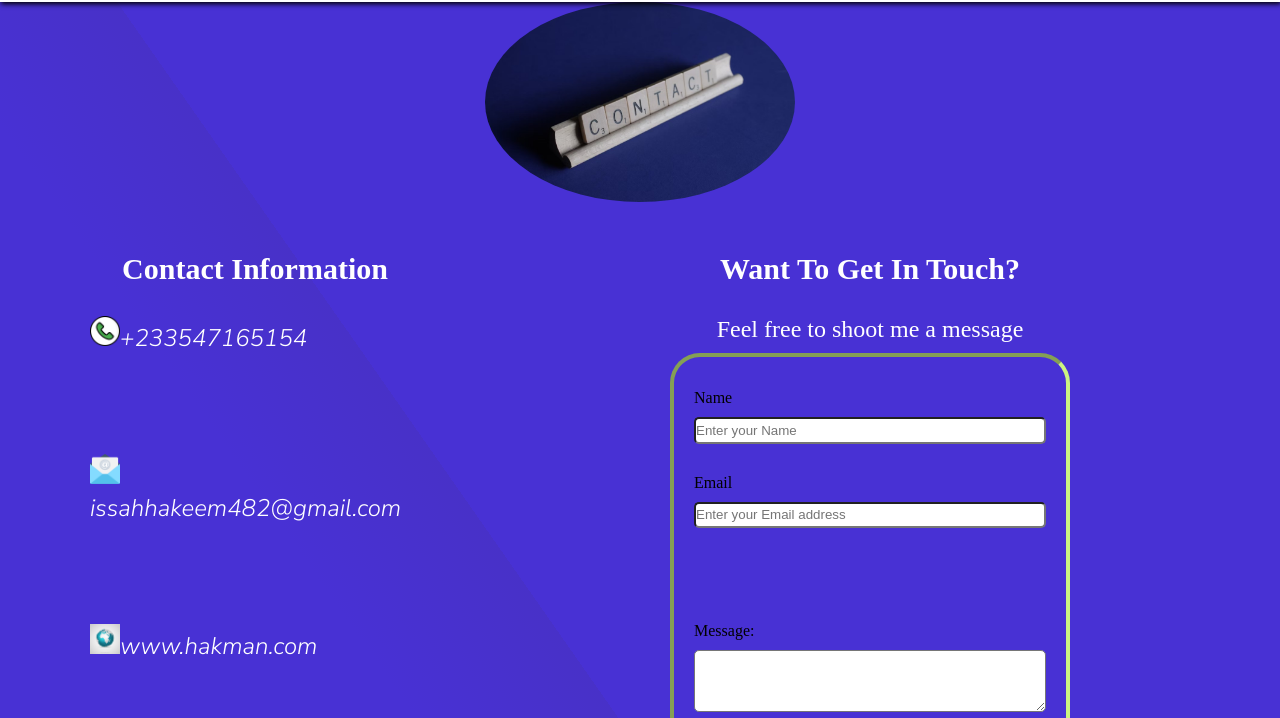
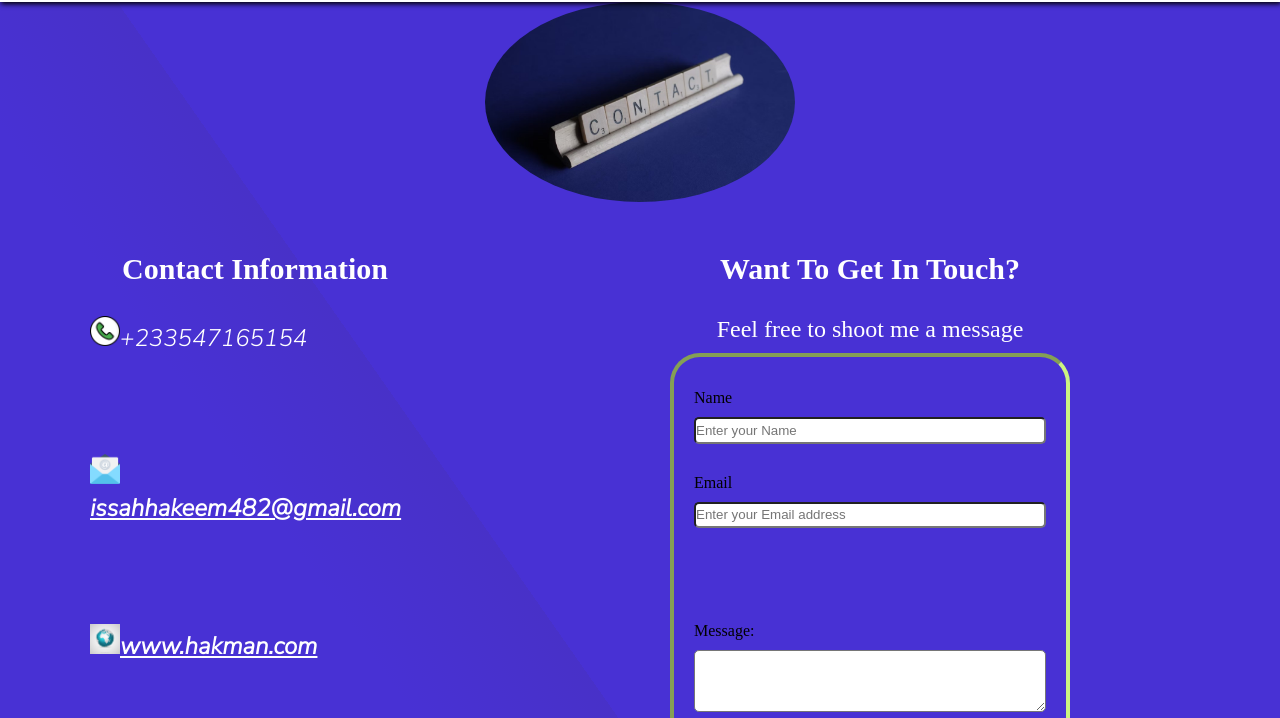
Before and after one commit to Hakman482/Portfolio-Website, a plain HTML site: page contact.html in a window 1280 px wide. Shown: the part 82-800 px from the top of the page. Drawn offline with Linux system fonts and the light colour scheme.

Commit message:
links to contacts

```diff
--- a/contact.html
+++ b/contact.html
@@ -50,8 +50,8 @@
         <h6>Contact Information</h6>
         <ul>
             <li class="number"><img src="./images/contact/phone-call.png" width="30px">+233547165154</li>
-            <li class="email"><img src="./images/contact/email.png" width="30px" id="con-stubborn">issahhakeem482@gmail.com</li>
-            <li class="web"><img src="./images/contact/globe.jpg" width="30px">www.hakman.com</li>
+            <li class="email"><img src="./images/contact/email.png" width="30px" id="con-stubborn"><a hrerf="mailto:issahhakeem482@gmail.com">issahhakeem482@gmail.com</a></li>
+            <li class="web"><img src="./images/contact/globe.jpg" width="30px"><a href="https://hakman482.github.io/Portfolio-Website/">www.hakman.com</a></li>
         </ul>
     </div>
 
```
